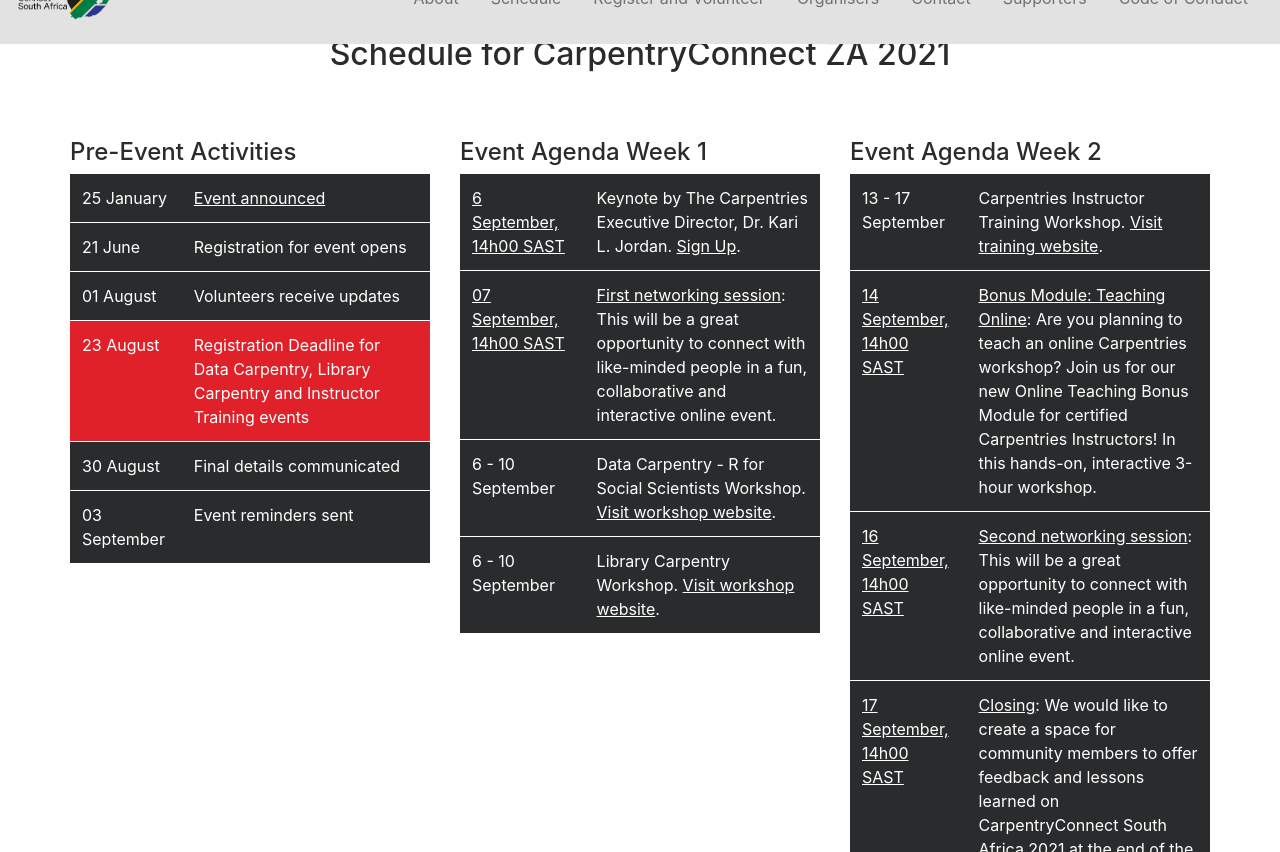
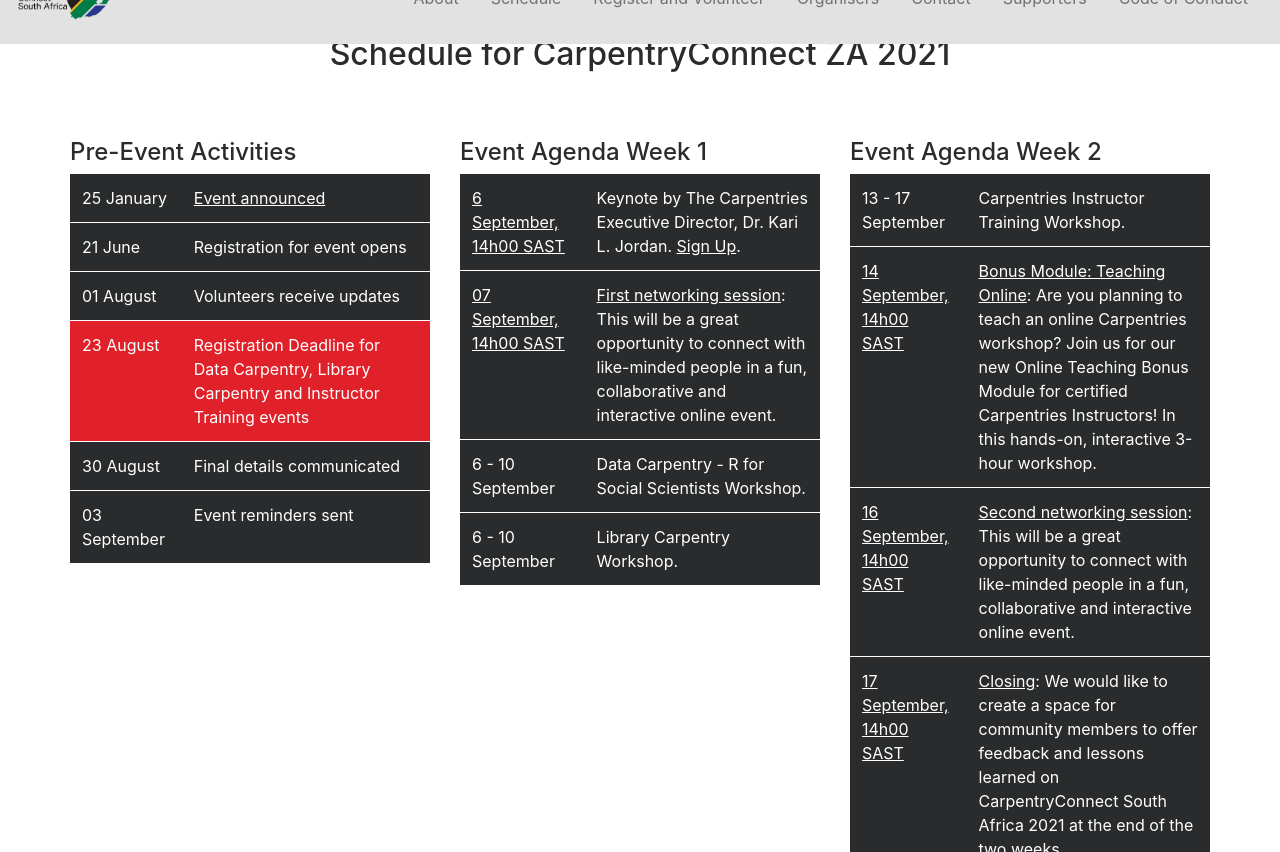
Before and after one commit to CarpentryConnect/za.carpentryconnect.org, a Jekyll site: the page built from index.html, in a window 1280 px wide and 900 px high, scrolled down 1762 px, cut to the strip 48-900 px from the top of the window. Built offline with Jekyll 4.4.1, drawn with Linux system fonts in a browser that asks for light colours; nearby versions of some CDN libraries.

Commit message:
Removed workshop links

```diff
--- a/index.html
+++ b/index.html
@@ -151,7 +151,7 @@
                         6 - 10 September
                     </td>
                     <td>
-                        Data Carpentry - R for Social Scientists Workshop. <a href = "https://nwu-eresearch.github.io/2021-09-06-CCZA_DC_2021/">Visit workshop website</a>.
+                        Data Carpentry - R for Social Scientists Workshop.
                     </td>
                 </tr>
                 <tr>
@@ -159,7 +159,7 @@
                           6 - 10 September
                     </td>
                     <td>
-                        Library Carpentry Workshop. <a href = "https://nwu-eresearch.github.io/2021-09-06-CCZA_LC_2021/">Visit workshop website</a>.
+                        Library Carpentry Workshop.
                     </td>
                 </tr>
             </table>
@@ -173,7 +173,7 @@
                       13 - 17 September
                   </td>
                   <td>
-                      Carpentries Instructor Training Workshop. <a href = "https://nwu-eresearch.github.io/2021-09-13-ttt-CarpentryConnect/">Visit training website</a>.
+                      Carpentries Instructor Training Workshop.
                   </td>
               </tr>
               <tr>
```
